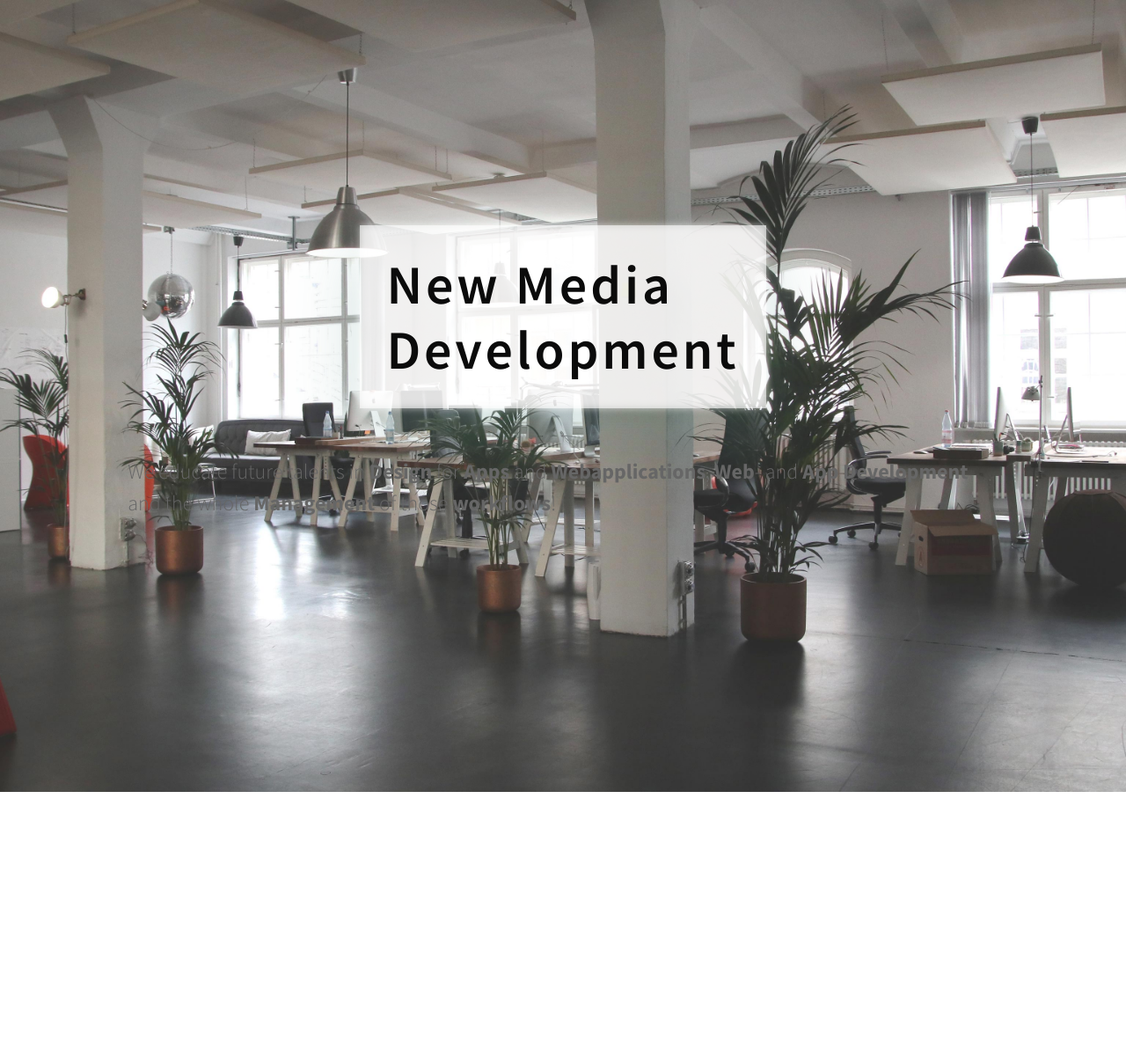
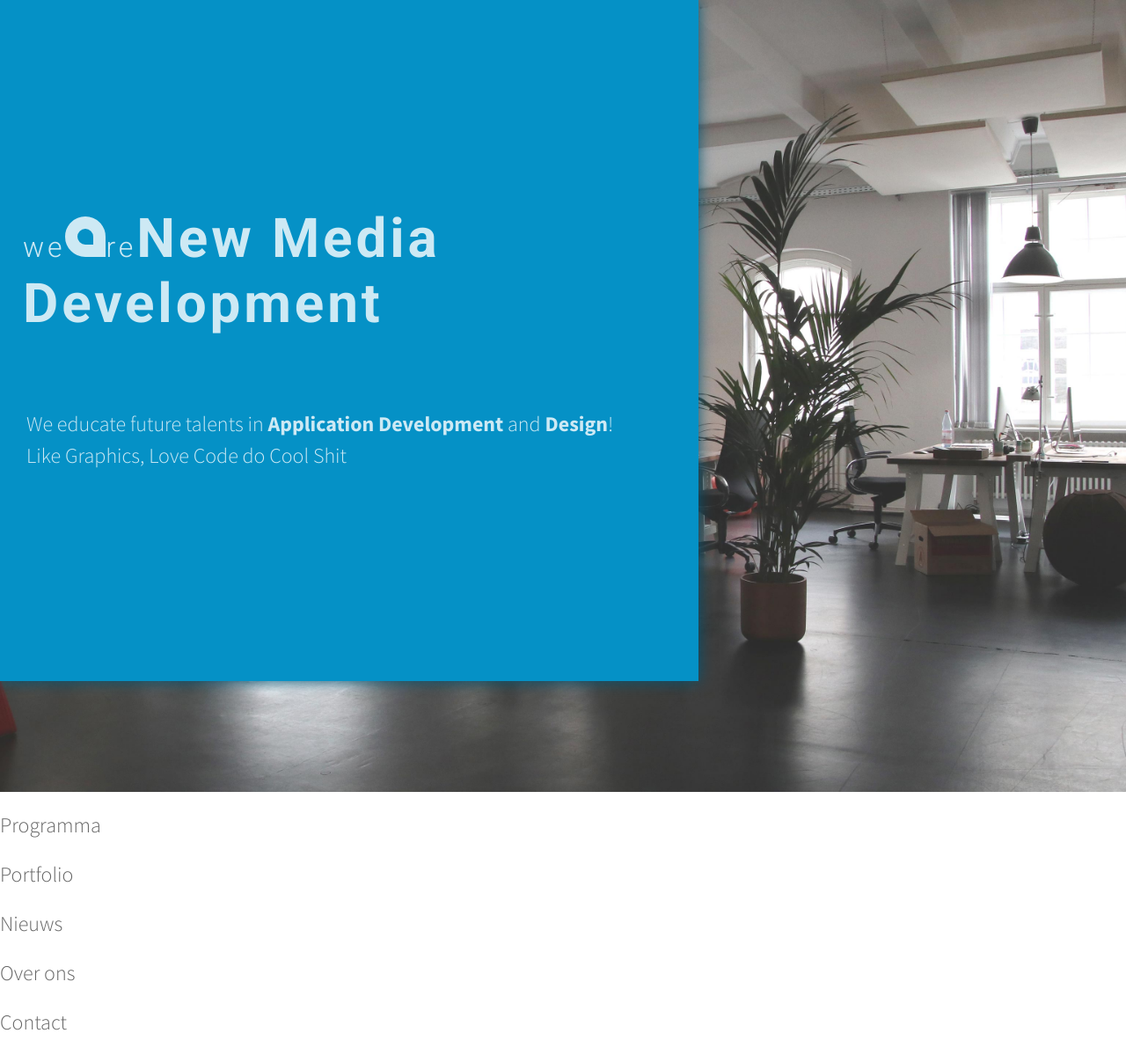
Before and after one commit to Wroeter/gdmgent.github.io, a Jekyll site: the page built from index.md, in a window 1280 px wide. Shown: the whole page at 88% size. Built offline with Jekyll 4.4.1, drawn with Linux system fonts in a browser that asks for light colours; comment, search, counter and statistics services are not loaded; before the commit the page ends 900 px from its top, so only the background shows below that.

Commit message:
Update gdm.gent

```diff
--- a/_includes/content/hero.html
+++ b/_includes/content/hero.html
@@ -1,6 +1,6 @@
 {% assign hero_image = include.image %}
-{% assign hero_headline = include.headline | markdownify %}
-{% assign hero_description = include.description | markdownify %}
+{% assign hero_headline = include.headline %}
+{% assign hero_description = include.description %}
 
 <div class="hero" id="intro">
   <picture class="hero__picture">
--- /dev/null
+++ b/_includes/content/home_about.html
@@ -0,0 +1,4 @@
+<section class="">
+  <h2 class="">Over ons</h2>
+
+</section>
--- /dev/null
+++ b/_includes/content/home_blog.html
@@ -0,0 +1,4 @@
+<section class="">
+  <h2 class="">Nieuws</h2>
+
+</section>
--- /dev/null
+++ b/_includes/content/home_contact.html
@@ -0,0 +1,4 @@
+<section class="">
+  <h2 class="">Contact</h2>
+
+</section>
--- /dev/null
+++ b/_includes/content/home_programme.html
@@ -0,0 +1,4 @@
+<section class="">
+  <h2 class="">Programma</h2>
+
+</section>
--- /dev/null
+++ b/_includes/content/home_work.html
@@ -0,0 +1,4 @@
+<section class="">
+  <h2 class="">Portfolio</h2>
+
+</section>
--- a/_sass/components/_hero.scss
+++ b/_sass/components/_hero.scss
@@ -1,4 +1,4 @@
-.hero {
+/*.hero {
   display: flex;
   flex-direction: column;
   flex-wrap: nowrap;
@@ -40,27 +40,44 @@
     padding: 1.875rem;
     margin: 0;
     max-width: 82vw;
+
+    background: ahs-color-palette('ahs-blue', 'base');
+    color: ahs-color-palette('ahs-blue', 'light');
+
+    & strong {
+      color: ahs-color-palette('ahs-blue', 'light');
+    }
+
+    & > p {
+      margin: 0;
+    }
   }
 
   &__headline {
     position: relative;
     display: inline;
-    padding: 1.875rem;
-    margin: 0;
+    padding: 1.625rem;
+    margin: 0 0 1.625rem 0;
     max-width: 82vw;
 
+    font-family: $primary-font-family;
     font-size: 3.875rem;
     font-weight: 500;
-    color: rgba(11, 11, 11, 1);
+    color: ahs-color-palette('ahs-blue', 'mid-dark');
     line-height: 1.2;
     letter-spacing: .0625em;
-    text-shadow: 0 0 25rem hsla(0,0%,100%,.5);
+    text-shadow: 0 0 20rem ahs-color-palette('ahs-blue', 'dark');;
     text-align: left;
 
     background: rgba(255, 255, 255, 0.6);
 
     & strong {
       font-weight: 600;
+    }
+
+    & em {
+      font-weight: 600;
+      font-size: 2rem;
     }
 
     & > p {
@@ -79,8 +96,123 @@
       content: ' ';
 
       background: rgba(255, 255, 255, 0.62);
-      box-shadow: 0 28px 79px 0 rgba(66,129,121,.27);
+      //box-shadow: 0 1rem 4rem 0 opacify(ahs-color-palette('ahs-blue', 'light'), 0.6);
       filter: blur(4px);
     }
   }
+}*/
+.hero {
+  position: relative;
+  display: flex;
+  flex-direction: column;
+  flex-wrap: nowrap;
+  align-items: left;
+  justify-content: top;
+  overflow: hidden;
+
+  width: 100vw;
+  height: 100vh;
+
+  &__picture {
+    overflow: hidden;
+
+    & > img {
+      z-index: -1;
+      width: 100%;
+      height: 100%;
+      position: absolute;
+      top: 0;
+      left: 0;
+      object-fit: cover;
+    }
+  }
+
+  &__hello {
+    font-weight: 300;
+    font-size: 2rem;
+  }
+
+  &__ahs {
+    display: inline-block;
+    width: 2.875rem;
+    height: 2.875rem;
+    border-radius: 50%;
+    border: 0.9125rem solid ahs-color-palette('ahs-blue', 'light');
+    border-bottom-right-radius: 0;
+  }
+
+  &__header {
+    position: relative;
+    display: flex;
+    flex-direction: column;
+    flex-wrap: nowrap;
+    align-items: left;
+    justify-content: center;
+    width: 62%;
+    height: 86%;
+
+    background: ahs-color-palette('ahs-blue', 'base');
+    color: ahs-color-palette('ahs-blue', 'light');
+
+    &::before {
+      position: absolute;
+      display: block;
+      z-index: -1;
+      top: 0;
+      left: 0;
+      width: 100%;
+      height: 100%;
+
+      content: ' ';
+
+      box-shadow: 0 0 1rem 0 ahs-color-palette('ahs-blue', 'mid-dark');
+    }
+
+  }
+  &__headline {
+    position: relative;
+    display: inline;
+    padding: 1.625rem;
+    margin: 0 0 1.625rem 0;
+    max-width: 82vw;
+
+    font-family: $primary-font-family;
+    font-size: 3.875rem;
+    font-weight: 500;
+    color: ahs-color-palette('ahs-blue', 'light');
+    line-height: 1.2;
+    letter-spacing: .0625em;
+    text-align: left;
+
+    & strong {
+      font-weight: 600;
+    }
+
+    & em {
+      font-weight: 600;
+      font-size: 2rem;
+    }
+
+    & > p {
+      margin: 0;
+    }
+  }
+
+  &__baseline {
+    position: relative;
+    display: inline;
+    padding: 1.875rem;
+    margin: 0;
+
+    color: ahs-color-palette('ahs-blue', 'light');
+
+
+    & strong {
+      color: ahs-color-palette('ahs-blue', 'light');
+    }
+
+    & > p {
+      margin: 0;
+    }
+  }
 }
--- a/index.md
+++ b/index.md
@@ -10,5 +10,11 @@
 page_scripts: []
 ---
 
-{% include content/hero.html image="assets/images/hero.jpg" headline="**New Media <br>Development**" description="We educate future talents in **Design** for **Apps** and **Webapplications**,
-**Web**- and **App Development** and the whole **Management** of those **workflows**!" %}
+{% include content/hero.html image="assets/images/hero.jpg" headline="<span class='hero__hello'>we<span class='hero__ahs'></span>re</span><strong>New Media <br>Development</strong>" description="<p>We educate future talents in <strong>Application Development</strong> and <strong>Design</strong>!</p><p>Like Graphics, Love Code do Cool Shit</p>" %}
+
+
+{% include content/home_programme.html %}
+{% include content/home_work.html %}
+{% include content/home_blog.html %}
+{% include content/home_about.html %}
+{% include content/home_contact.html %}
```
